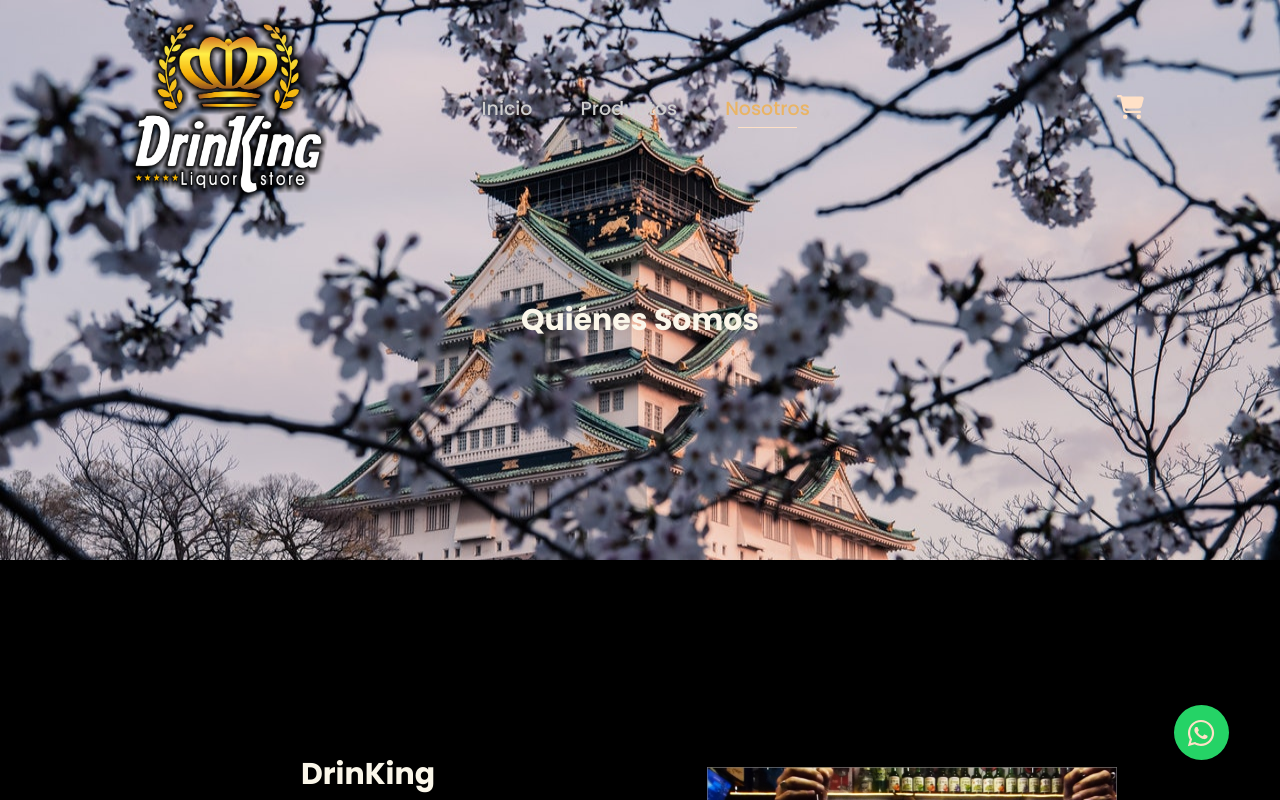
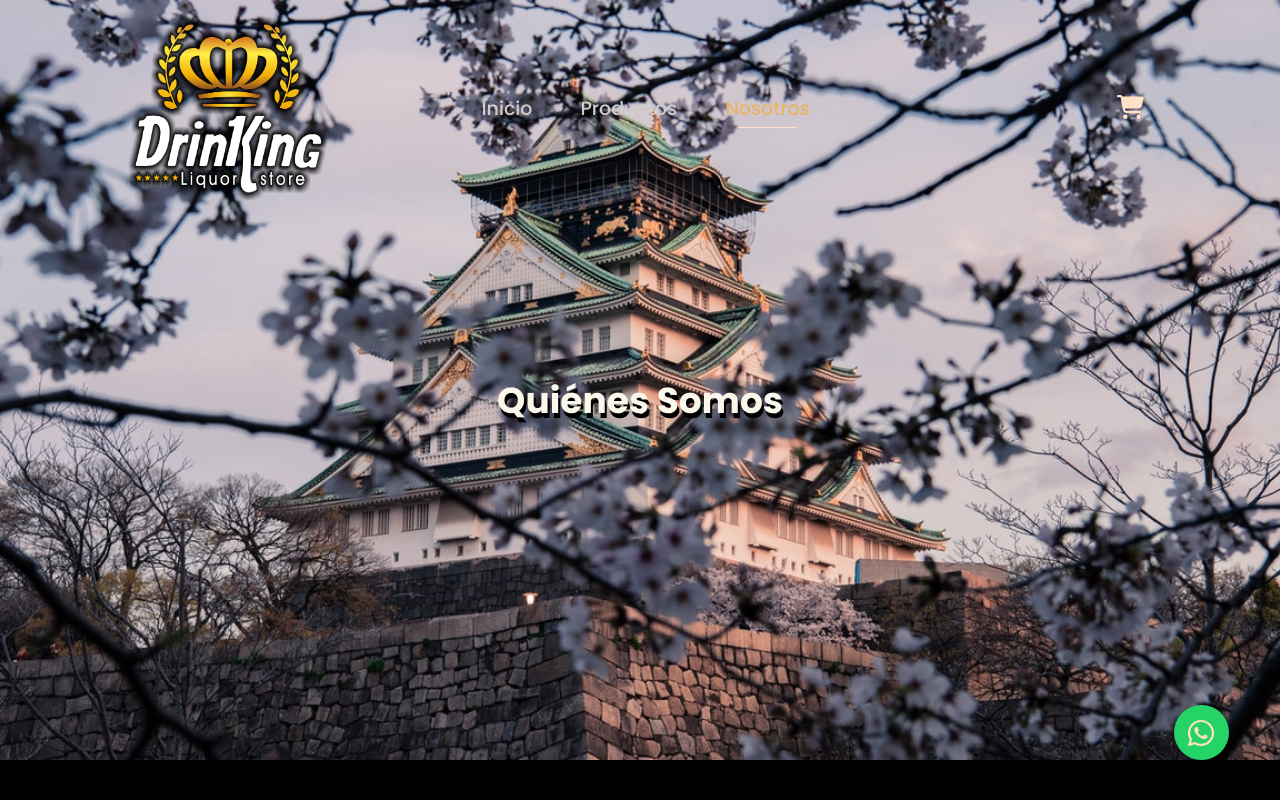
Before and after one commit to Dams2001/myDrinKing, a React (Create React App) app: page /sobre-nosotros in a window 1280 px wide. Shown: the top 800 px of the page. Built offline with nearby package versions, Linux system fonts and the light colour scheme.

Commit message:
Agregando slider y unas cosas mas

```diff
--- a/src/components/sobreNosotros/SobreNosotrosContenido.jsx
+++ b/src/components/sobreNosotros/SobreNosotrosContenido.jsx
@@ -25,7 +25,7 @@ const SobreNosotrosContenido = () => {
           <p>
             En el año 2016 Juan fundó{" "}
             <a
-              href="https://www.drinking.com.ar"
+              href="https://my-drin-king.vercel.app"
               target="_blank"
               rel="noreferrer"
             >
--- a/src/styles/components/_productos.scss
+++ b/src/styles/components/_productos.scss
@@ -111,7 +111,7 @@
   width: 80%;
   font-family: Arial;
   font-size: 15px;
-  margin: 80px auto;
+  margin: 20px auto;
   border-radius: 5px;
   border: 3px solid #E9B465;
   padding-left: 30px;
@@ -138,6 +138,7 @@
   .producto__title h3{
     font-size: 16px;
   }
+
 }
 
 @media only screen and (min-width: 840px) {
--- a/src/styles/components/_sobrenosotros.scss
+++ b/src/styles/components/_sobrenosotros.scss
@@ -15,18 +15,19 @@
 
 .sobrenosotros__container h2 {
   position: absolute;
-  font-size: 30px;
-  top:40%;
+  font-size: 36px;
+  top:50%;
   left: 50%;
   transform: translate(-50%, -50%);
   color: $light-cream;
   width: 70%;
   text-align: center;
+  text-shadow: black 2px 5px ;
 }
 
 .slider-frame {
-	width: 100vw;
-  height: 70vh;
+	width: 100%;
+  height: 95vh;
 	overflow: hidden;
 
 	ul {
@@ -34,7 +35,7 @@
 	  padding: 0;
 	  width: 400%;
 
-	  animation: slide 20s infinite alternate ease-in-out;
+	  animation: slide 16s infinite alternate ease-in-out;
 	}
 
 	li {
@@ -45,6 +46,7 @@
 	img {
 	  width: 100%;
     height: 100vh;
+    object-fit: cover;
 	}
   }
 
@@ -174,7 +176,7 @@
   }
 
   .sobrenosotros__container h2 {
-    font-size: 30px;
+    font-size: 36x;
   }
 }
 
--- a/src/styles/components/_thestore.scss
+++ b/src/styles/components/_thestore.scss
@@ -42,6 +42,11 @@
   align-items: center;
   gap: 0.5rem;
   font-size: 17px;
+  text-shadow: black 2px 5px ;
+}
+
+.thestore__content h2 {
+  text-shadow: black 2px 5px ;
 }
 
 .thestore__location-link{
```
